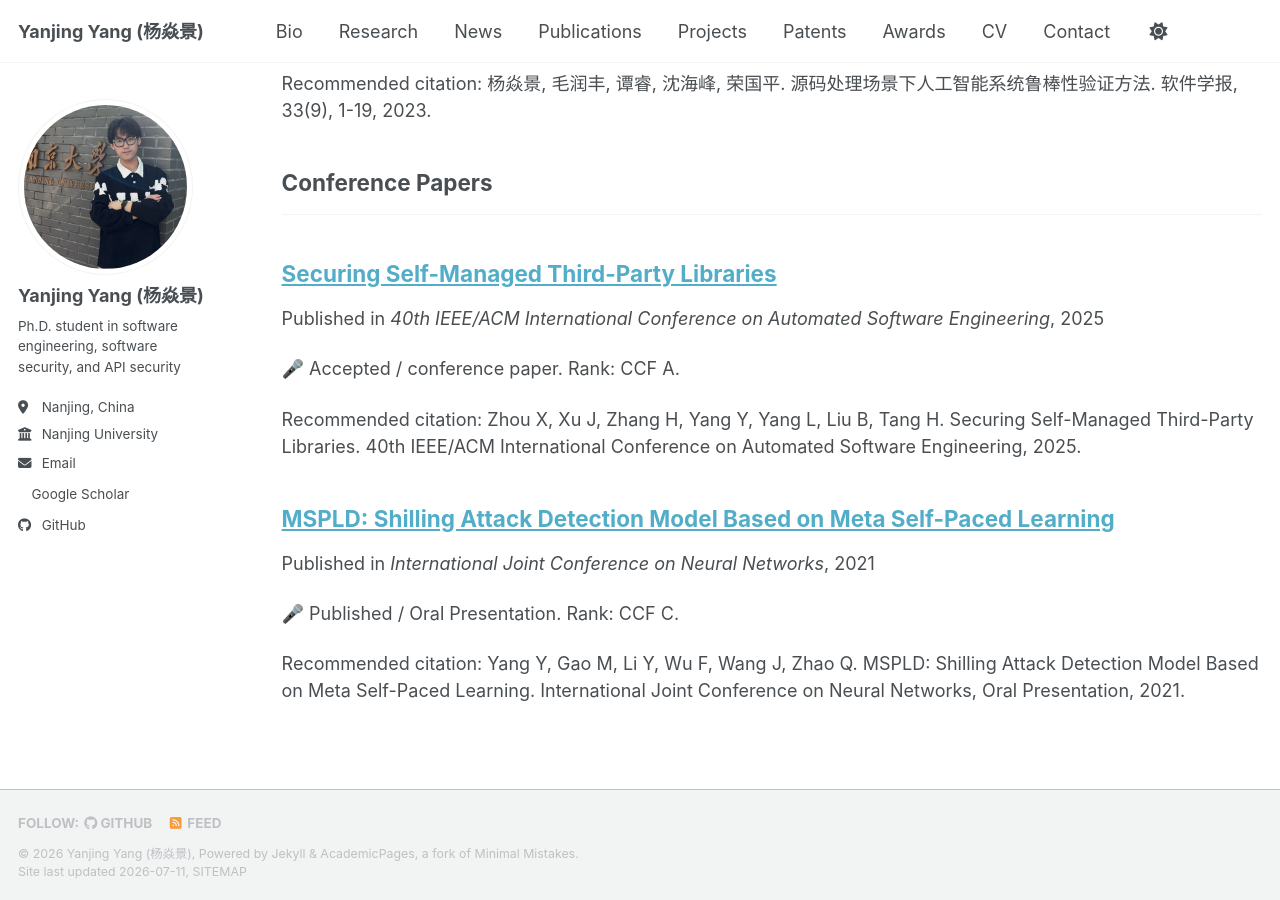
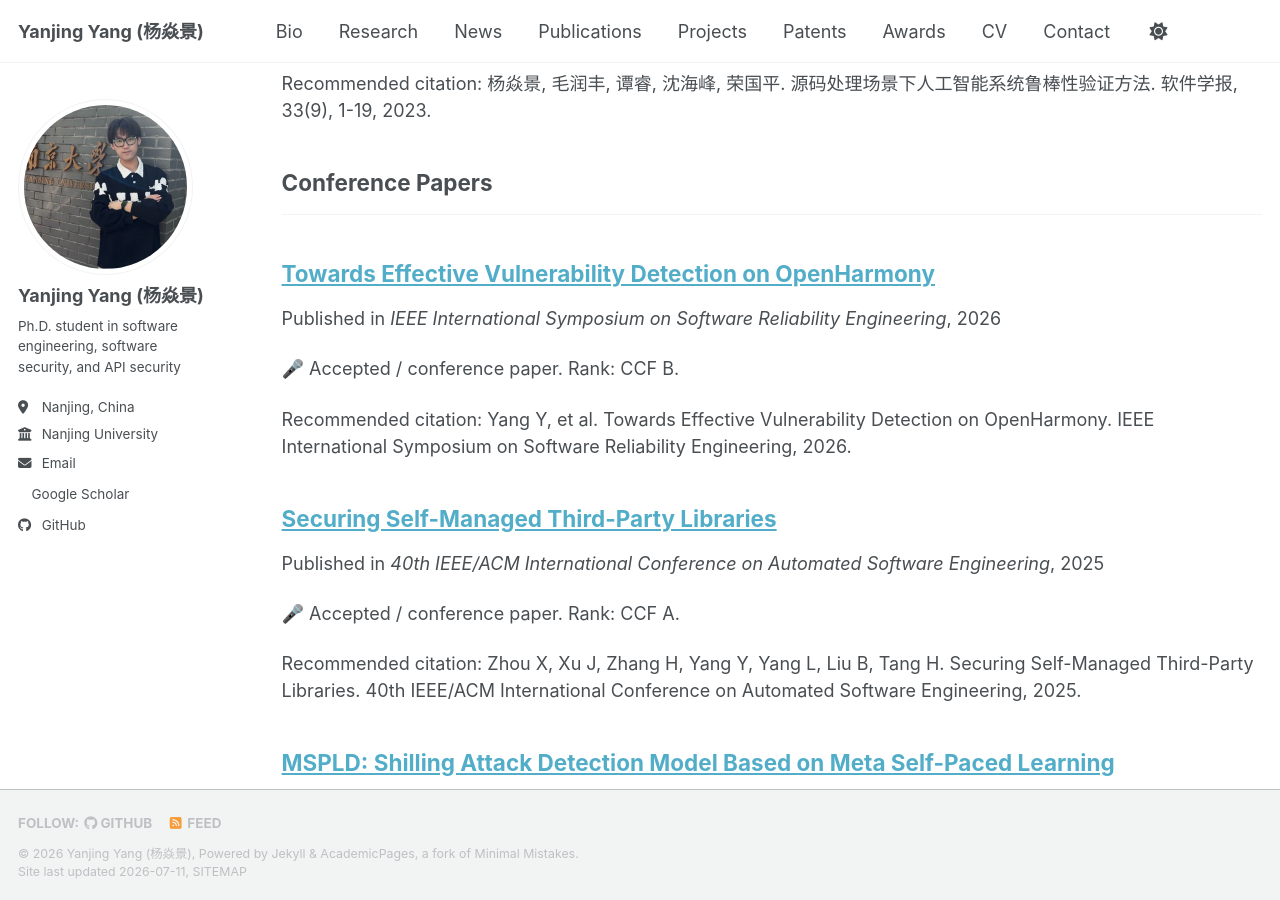
Before and after one commit to Yang-Yanjing/Yang-Yanjing.github.io, a Jekyll site: the page built from _pages/publications.html, in a window 1280 px wide and 900 px high, scrolled down 3152 px. Built offline with Jekyll 4.4.1, drawn with Linux system fonts in a browser that asks for light colours; a style sheet for code colours, icons or effects is not loaded.

Commit message:
Add ISSRE OpenHarmony paper

```diff
--- a/_data/cv.json
+++ b/_data/cv.json
@@ -102,6 +102,13 @@
   "references": [],
   "publications": [
     {
+      "name": "Towards Effective Vulnerability Detection on OpenHarmony",
+      "publisher": "IEEE International Symposium on Software Reliability Engineering",
+      "releaseDate": "2026",
+      "website": "",
+      "summary": "Accepted / conference paper. CCF B. Y. Yang, et al."
+    },
+    {
       "name": "Automated Localization of Affected Libraries and Versions from Vulnerability Reports",
       "publisher": "IEEE Transactions on Software Engineering",
       "releaseDate": "2026",
--- /dev/null
+++ b/_publications/2026-07-01-openharmony-issre.md
@@ -0,0 +1,11 @@
+---
+title: "Towards Effective Vulnerability Detection on OpenHarmony"
+collection: publications
+category: conferences
+permalink: /publication/2026-07-01-openharmony-issre
+date: 2026-07-01
+venue: "IEEE International Symposium on Software Reliability Engineering"
+citation: "Yang Y, et al. Towards Effective Vulnerability Detection on OpenHarmony. IEEE International Symposium on Software Reliability Engineering, 2026."
+---
+
+🎤 Accepted / conference paper. Rank: CCF B.
```
Also changed, not shown: _pages/about.md (+7 -0 lines), _pages/cv.md (+1 -0 lines).
